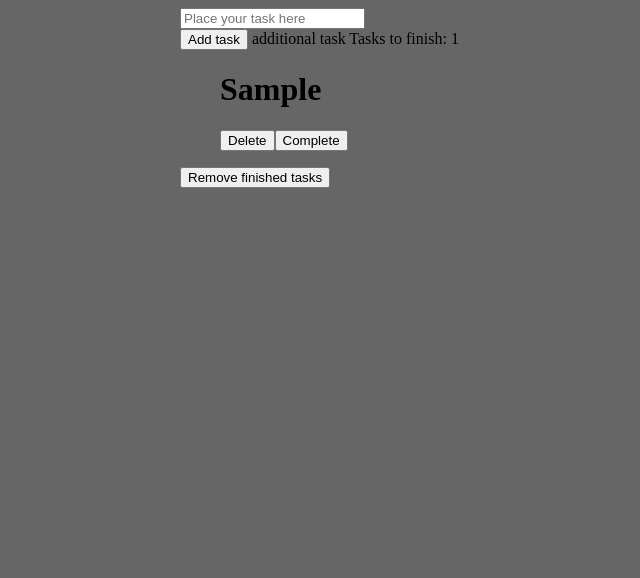
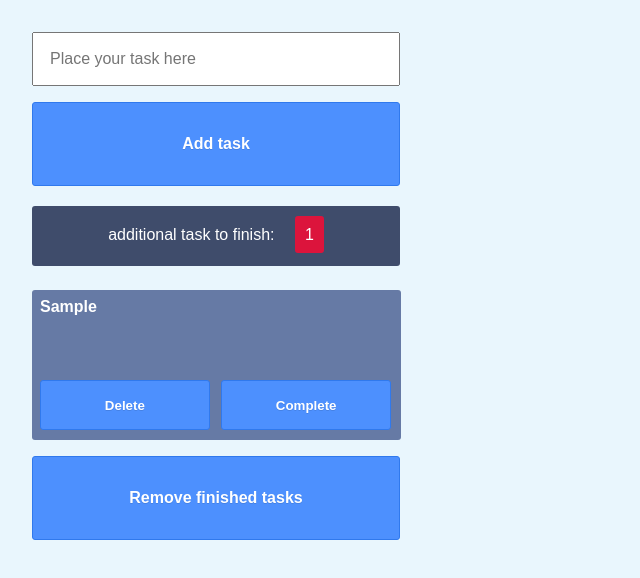
Before and after one commit to tymofii-yuzefovych/ToDoList, a plain HTML site: page index.html in a window 1280 px wide. Both pictures are taken after typing "Sample" into the empty fields and a click on the button "Add task". Shown: the whole page, without its empty margins (0-640 px from the left). Drawn offline with Linux system fonts and the light colour scheme.

Commit message:
update todolist

```diff
--- a/css/style.css
+++ b/css/style.css
@@ -1,14 +1,162 @@
-.complete{
-  background-color: red;
+* {
+    box-sizing: border-box;
+    padding: 0;
+    margin: 0;
 }
-body{
-  background: #666;
+
+.complete {
+    background-color: crimson;
+    transition: all 0.5s ease-in-out;
+    -webkit-transition: all 0.5 ease-in-out;
+    -moz-transition: all 0.5s ease-in-out;
 }
-li{
-  list-style-type: none;
+
+body {
+    font-family: Arial, sans-serif;
+    /* Permalink - use to edit and share this gradient: http://colorzilla.com/gradient-editor/#e9f6fd+0,d3eefb+100;Blue+3D+%233 */
+    background: #e9f6fd;
+    /* Old browsers */
 }
-.container{
-  margin: 0 auto;
-  width: 920px;
+
+li {
+    list-style-type: none;
+    /*border: 1px solid gray;*/
+    width: 369px;
+    height: 150px;
+    font-size: 0.5em;
+    color: white;
+    position: relative;
+    background-color: #667AA5;
+    padding: 1em 1em;
+    margin-top: 3em;
+    position: relative;
+    border-radius: 3px;
 
 }
+
+li p {
+    margin: 2em;
+}
+li h1 {
+}
+
+li button {
+    margin-top: 2em;
+    width: 46%;
+    height: 50px;
+    font-weight: 700;
+    color: #fff;
+    border: 1px solid #3079ed;
+    border-radius: 3px;
+    text-shadow: 0 1px rgba(0, 0, 0, 0.1);
+
+
+
+}
+
+#complete2 {
+    position: absolute;
+    right:  10px;
+    bottom: 10px;
+    background-color: #4d90fe;
+    bottom: 10px;
+    transition: all 0.5s ease-in-out;
+    -webkit-transition: all 0.5 ease-in-out;
+    -moz-transition: all 0.5s ease-in-out;
+}
+
+#delete2 {
+    position: absolute;
+    right: :10px;
+    bottom: 10px;
+    font-weight: 700;
+    background-color: #4d90fe;
+    bottom: 10px;
+    transition: all 0.5s ease-in-out;
+    -webkit-transition: all 0.5 ease-in-out;
+    -moz-transition: all 0.5s ease-in-out;
+}
+
+.container {
+    margin: 0 auto;
+    width: 920px;
+    margin: 2em;
+}
+
+.task {
+    width: 40%;
+    height: 60px;
+    background-color: #3F4C6B;
+    margin-top: 20px;
+    padding: 20px;
+    text-align: center;
+    border-radius: 3px;
+    color: white;
+}
+
+#counter {
+  background-color: crimson;
+  padding: 10px 10px;
+  border-radius: 3px;
+  margin-left: 1em;
+}
+#addTaskButton {
+    padding: 2em;
+    font-size: 1em;
+    width: 40%;
+    margin-top: 1em;
+    font-weight: 700;
+    color: #fff;
+    border: 1px solid #3079ed;
+    border-radius: 3px;
+    text-shadow: 0 1px rgba(0, 0, 0, 0.1);
+    background-color: #4d90fe;
+    transition: all 0.5s ease-in-out;
+    -webkit-transition: all 0.5 ease-in-out;
+    -moz-transition: all 0.5s ease-in-out;
+}
+
+#addTaskButton:hover {
+    color: #fff;
+    background-color: #1fc8db;
+    border-color: #2cb5e8;
+
+}
+#complete2:hover {
+    color: #fff;
+    background-color: #1fc8db;
+    border-color: #2cb5e8;
+}
+#delete2:hover {
+    color: #fff;
+    background-color: crimson;
+    border-color: #2cb5e8;
+}
+
+#removeFinishedTasksButton:hover {
+    color: #fff;
+    background-color: crimson;
+    border-color: red;
+}
+
+#taskInput {
+    padding: 1em;
+    font-size: 1em;
+    width: 40%;
+}
+
+#removeFinishedTasksButton {
+    padding: 2em;
+    font-size: 1em;
+    width: 40%;
+    margin-top: 1em;
+    font-weight: 700;
+    color: #fff;
+    border: 1px solid #3079ed;
+    border-radius: 3px;
+    text-shadow: 0 1px rgba(0, 0, 0, 0.1);
+    background-color: #4d90fe;
+    transition: all 0.5s ease-in-out;
+    -webkit-transition: all 0.5 ease-in-out;
+    -moz-transition: all 0.5s ease-in-out;
+}
--- a/index.html
+++ b/index.html
@@ -9,9 +9,8 @@
 <div class="container">
 <input id="taskInput" placeholder="Place your task here"><br>
 <button id="addTaskButton">Add task</button>
-
-additional task
-Tasks to finish: <span id="counter"></span>
+<div class="task">additional task to finish:
+<span id="counter"></span></div>
 
 
 <ul id="taskList">
--- a/js/app.js
+++ b/js/app.js
@@ -5,6 +5,7 @@ document.addEventListener('DOMContentLoaded', function() {
     var removeFinishedTasksButton = document.getElementById("removeFinishedTasksButton");
     var span = document.getElementById("counter");
     var counter = 0;
+    span.innerText = counter;
 
     addTaskButton.addEventListener("click", function() {
         var valueInput = taskInput.value;
@@ -17,18 +18,26 @@ document.addEventListener('DOMContentLoaded', function() {
         var button = document.createElement("button");
         var complete = document.createElement("button");
 
+
         taskList.appendChild(li);
         counter++;
         span.innerText = counter;
         li.appendChild(h1);
-        var bgh1 = h1.appendChild(node);
+        var btnh1 = h1.appendChild(node);
         var buttonDelete = li.appendChild(button);
         var buttonComplete = li.appendChild(complete);
+        buttonComplete.setAttribute("id", "complete2");
+        buttonDelete.setAttribute("id", "delete2");
+
+
+
         button.innerText = "Delete";
         complete.innerText = "Complete";
 
         buttonComplete.addEventListener("click", function() {
-            bgh1.parentNode.parentNode.classList.add("complete")
+            btnh1.parentNode.parentNode.classList.toggle("complete");
+
+
         })
 
         buttonDelete.addEventListener("click", function() {
@@ -41,24 +50,26 @@ document.addEventListener('DOMContentLoaded', function() {
 
     removeFinishedTasksButton.addEventListener("click", function() {
         var liComplete = document.querySelectorAll(".complete");
+        if(counter==0){
+                return null;
+            }else{
         for (var i = 0; i < liComplete.length; i++) {
-            if (liComplete[i].className === "complete") {
+            if (liComplete[i].className == "complete") {
                 liComplete[i].parentNode.removeChild(liComplete[i]);
             }
+
+        }
         }
         counter--;
         span.innerText = counter;
     });
 
     function validateInput(valueInput) {
-        if (valueInput.length < 5 || valueInput.length > 100) {
+        if (valueInput.length < 5 || valueInput.length > 400) {
             return false;
         } else {
             return true;
         }
-
-
-
     };
 
 });
```
